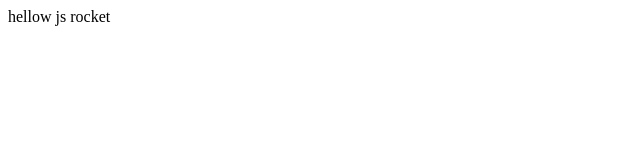
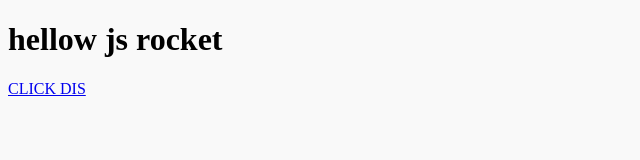
Before and after one commit to andysentr/js-rocket, a plain HTML site: page index.html in a window 1280 px wide. Shown: the whole page, without its empty margins (0-640 px from the left). Drawn offline with Linux system fonts and the light colour scheme.

Commit message:
Lauching a rocket

```diff
--- /dev/null
+++ b/css/style.css
@@ -0,0 +1,3 @@
+body{
+	background:#f9f9f9;
+}
--- a/index.html
+++ b/index.html
@@ -1,5 +1,20 @@
-hellow js rocket
+<!DOCTYPE html>
+<html>
+<head>
+	<meta charset="utf-8">
+	<meta name="viewport" content="width=device-width, initial-scale=1">
+	<title>JS ROCKET</title>
 
-<script type="text/javascript">
-	console.log('hello there');
-</script>
+	<script type="text/javascript" src="js/script.js"></script>
+	<link rel="stylesheet" type="text/css" href="css/style.css">
+
+
+</head>
+<body>
+
+<h1>hellow js rocket</h1>
+
+<a href="#" onclick="car.switchCar(true);">CLICK DIS</a>
+
+</body>
+</html>
--- /dev/null
+++ b/js/script.js
@@ -0,0 +1,24 @@
+var car = {
+			make: 'VW',
+			type: 'Polo',
+			color: 'Blue',
+			isTurnedOn: false,
+			numberOfWheels: 4,
+			seats: ['seat1', 'seat2', 'seat3', 'seat4'],
+			turnOn: function (){
+				this.isTurnedOn = true;
+			},
+			fly: function(){
+				alert('fly');
+			},
+			switchCar: function(isOn){
+				console.log ('turn car '+isOn)
+				if(isOn == true){
+					this.isTurnedOn = true;
+				} else {
+						this.isTurnedOn = false;
+					}
+			}
+		};
+
+	console.log('hello there');
```
Also changed, not shown: 1 other file.
